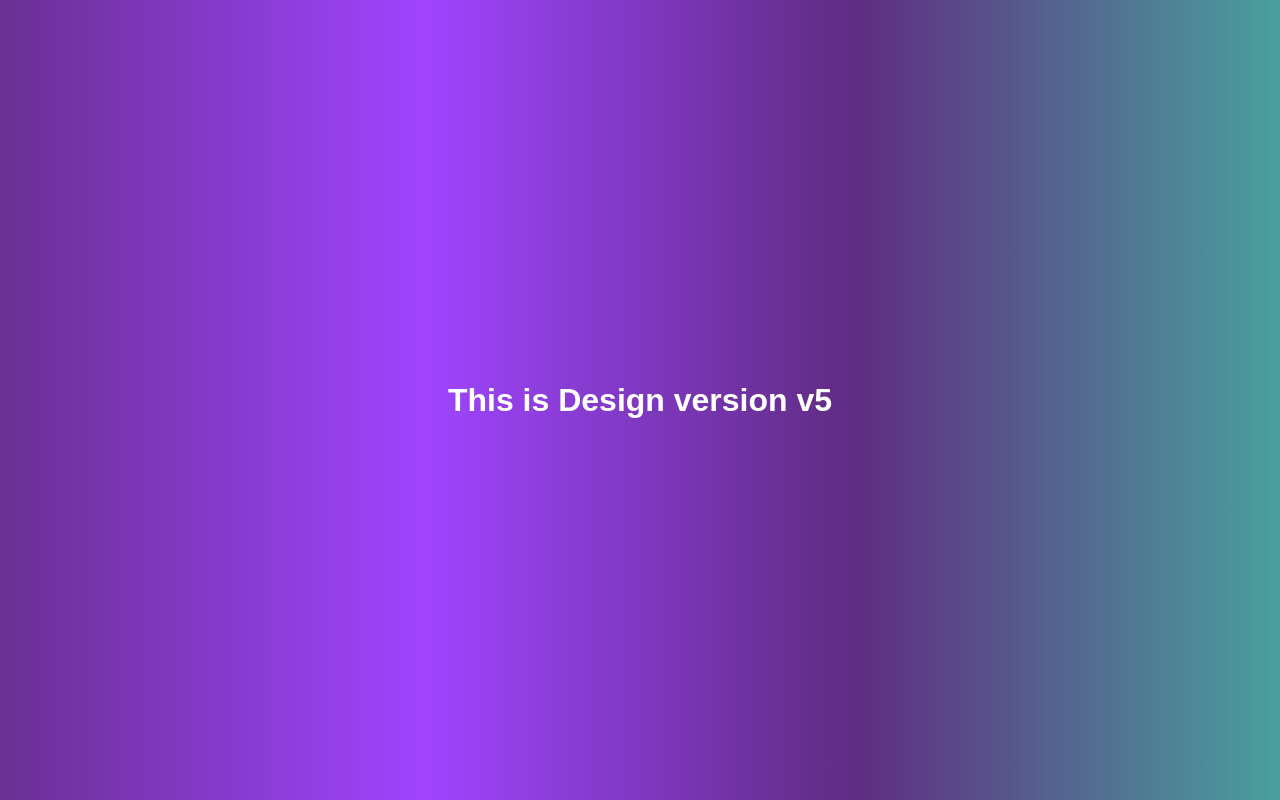
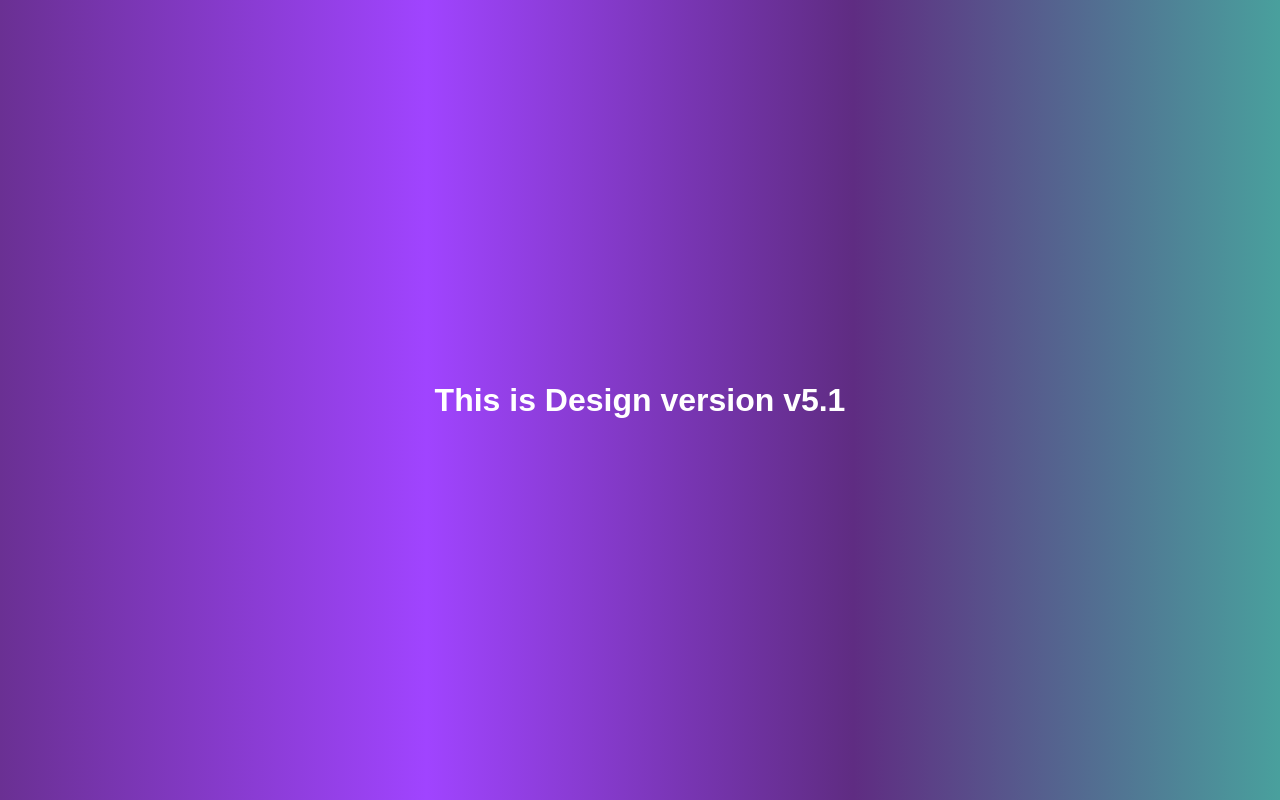
Before and after one commit to khushikala/myrepo, a plain HTML site: page index.html in a window 1280 px wide. Drawn offline with Linux system fonts and the light colour scheme.

Commit message:
Changed the version to 5.1

```diff
--- a/index.html
+++ b/index.html
@@ -7,6 +7,6 @@
     <title>Document</title>
 </head>
 <body>
-    <h1>This is Design version v5</h1>
+    <h1>This is Design version v5.1</h1>
 </body>
 </html>
```
